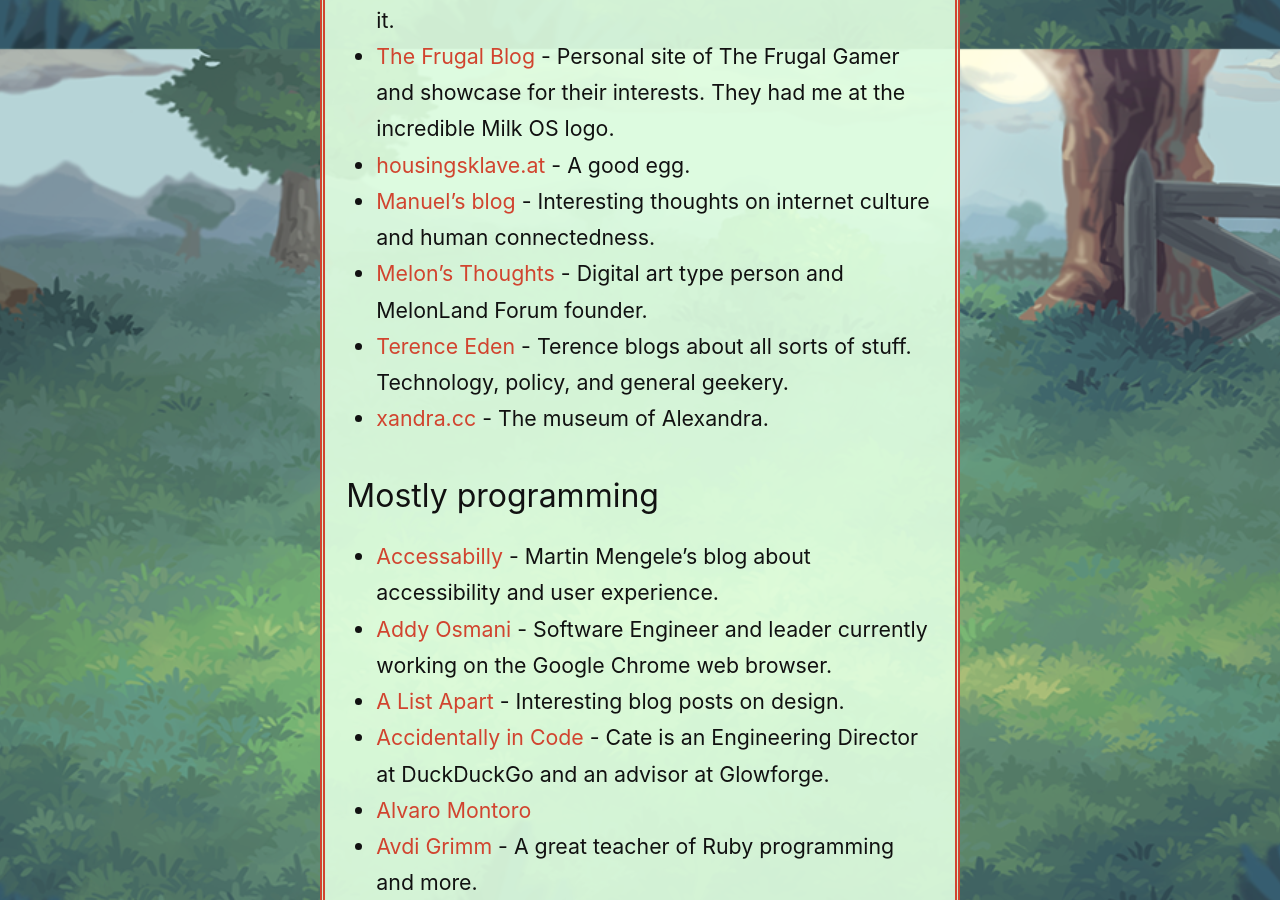
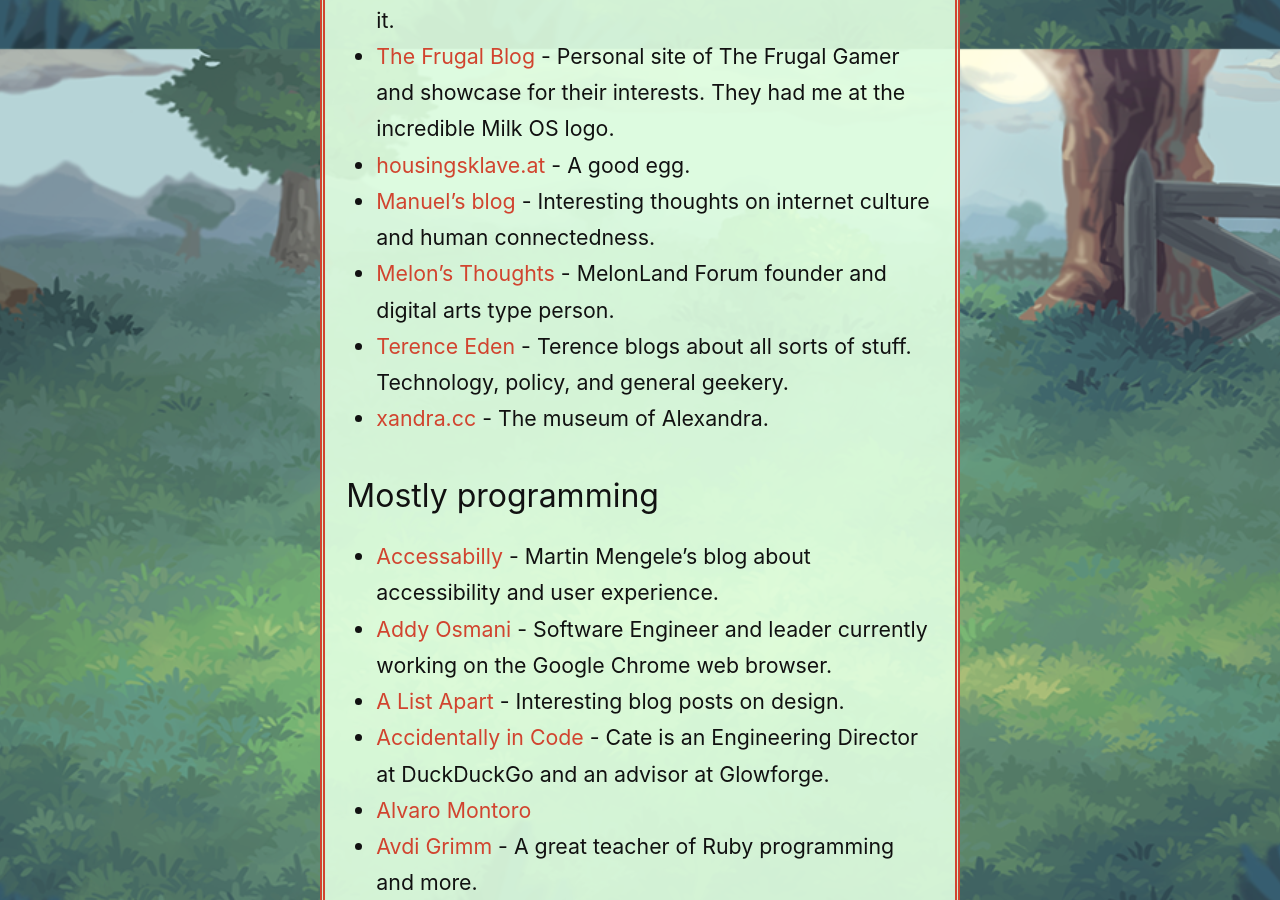
Before and after one commit to jsrn/jsrn.github.io, a Jekyll site: the page built from links.md, in a window 1280 px wide and 900 px high, scrolled down 1751 px. Built offline with Jekyll 4.4.1, drawn with Linux system fonts in a browser that asks for light colours; some of the changed text lies outside the part shown.

Commit message:
updated links

```diff
--- a/links.md
+++ b/links.md
@@ -48,7 +48,7 @@
 - [The Frugal Blog](https://www.thefrugalgamer.net) - Personal site of The Frugal Gamer and showcase for their interests. They had me at the incredible Milk OS logo.
 - [housingsklave.at](https://housingsklave.at) - A good egg.
 - [Manuel's blog](https://manuelmoreale.com) - Interesting thoughts on internet culture and human connectedness.
-- [Melon's Thoughts](https://thoughts.melonking.net) - Digital art type person and MelonLand Forum founder.
+- [Melon's Thoughts](https://thoughts.melonking.net) - MelonLand Forum founder and digital arts type person.
 - [Terence Eden](https://shkspr.mobi) - Terence blogs about all sorts of stuff. Technology, policy, and general geekery.
 - [xandra.cc](https://xandra.cc) - The museum of Alexandra.
 
@@ -146,7 +147,7 @@
 - [sondering heights](https://buttondown.email/sondering)
 - [starbreaker.org](https://starbreaker.org)
 - [Suricrasia Online](https://suricrasia.online/) - Suricrasia Online is a Toronto-based ISP staffed entirely by anthropomorphic sharks in maid outfits.
-- [RavensBlight](http://ravensblight.com/)
+- [RavensBlight](http://ravensblight.com/) - All things <span style="text-shadow: 0 5px 5px darkred, 0 2.5px 2.5px red;">spooky</span> (why is there no web-safe version of the Chiller font?).
 - [textfiles.com](http://textfiles.com) - Jason Scott is a committed internet archivist.
 - [The Neglected Books Page](https://neglectedbooks.com)
 - [Uses This](https://usesthis.com) - If you're nosy like me, this is a delightful peek into people's tools and workflows.
```
Also changed, not shown: other parts of links.md (+1 -0 lines).
